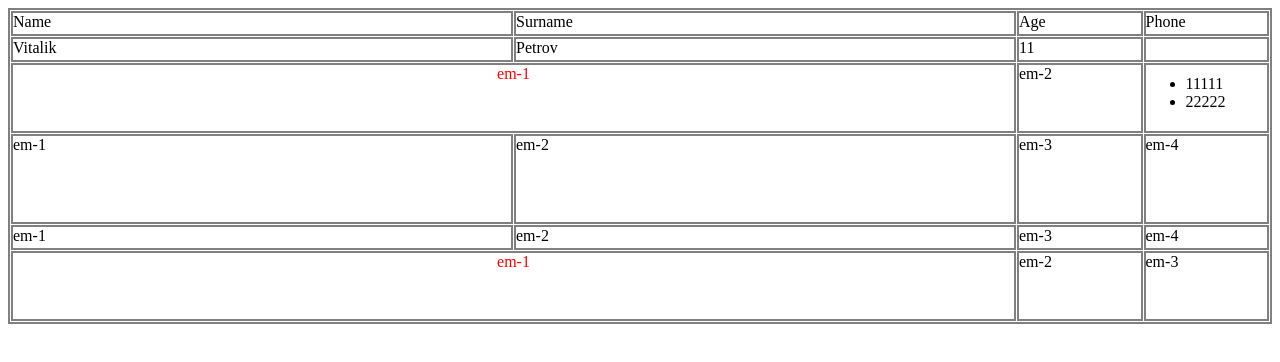
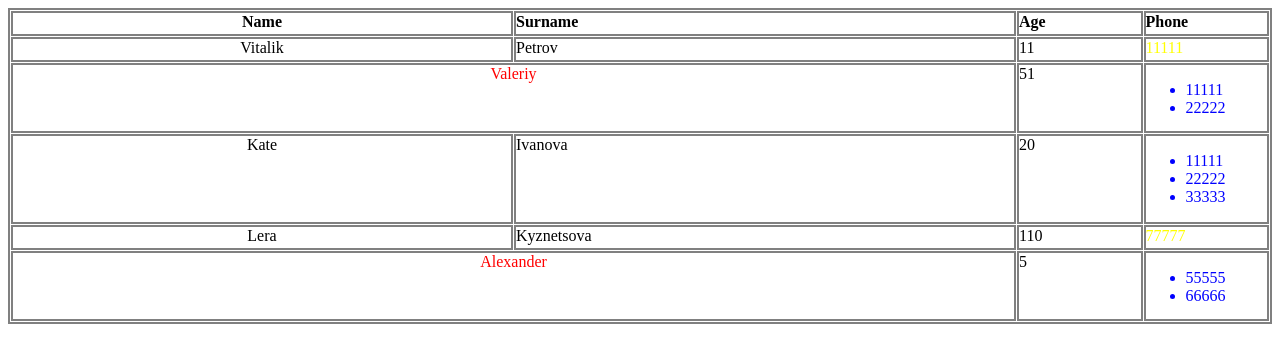
Before and after one commit to maxkolt/TMS55, a plain HTML site: page index.html in a window 1280 px wide. Drawn offline with Linux system fonts and the light colour scheme.

Commit message:
Таблица на Grid

```diff
--- a/index.html
+++ b/index.html
@@ -9,14 +9,17 @@
 <main>
 <section class="tabl">
     <div class="grid">
-        <div>Name</div>
-        <div>Surname</div>
-        <div>Age</div>
-        <div>Phone</div>
-        <div>Vitalik</div>
+        <div class="centur"><b>Name</b></div>
+        <div><b>Surname</b></div>
+        <div><b>Age</b></div>
+        <div><b>Phone</b></div>
+        <div class="centur">Vitalik</div>
         <div>Petrov</div>
         <div>11</div>
+        <div class="coler">11111</div>
 
+        <div class="centur">Valeriy</div>
+        <div>51</div>
         <div>
             <ul class="center">
                 <li>11111</li>
@@ -24,24 +27,30 @@
             </ul>
         </div>
 
+        <div class="centur">Kate</div>
+        <div>Ivanova</div>
+        <div>20</div>
+        <div>
+            <ul class="center">
+                <li>11111</li>
+                <li>22222</li>
+                <li>33333</li>
+            </ul>
+        </div>
 
-        <div>em-1</div>
-        <div>em-2</div>
-        <div></div>
+        <div class="centur">Lera</div>
+        <div>Kyznetsova</div>
+        <div>110</div>
+        <div class="coler">77777</div>
 
-        <div>em-1</div>
-        <div>em-2</div>
-        <div>em-3</div>
-        <div>em-4</div>
-
-        <div>em-1</div>
-        <div>em-2</div>
-        <div>em-3</div>
-        <div>em-4</div>
-
-        <div>em-1</div>
-        <div>em-2</div>
-        <div>em-3</div>
+        <div class="centur">Alexander</div>
+        <div>5</div>
+        <div>
+            <ul class="center">
+                <li>55555</li>
+                <li>66666</li>
+            </ul>
+        </div>
     </div>
 </section>
 </main>
--- a/main.css
+++ b/main.css
@@ -16,16 +16,23 @@
 }
 
 .grid div:nth-child(9) {
-    text-align: center;
     color: red;
     grid-column: 1 / 3;
 }
 
 .grid div:nth-child(20) {
-    text-align: center;
     color: red;
     grid-column: 1 / 3;
 }
-.center {
-    padding-top: 20px;
+
+ul {
+    color: blue;
 }
+
+.coler {
+    color: yellow;
+}
+
+.centur {
+    text-align: center;
+}
```
